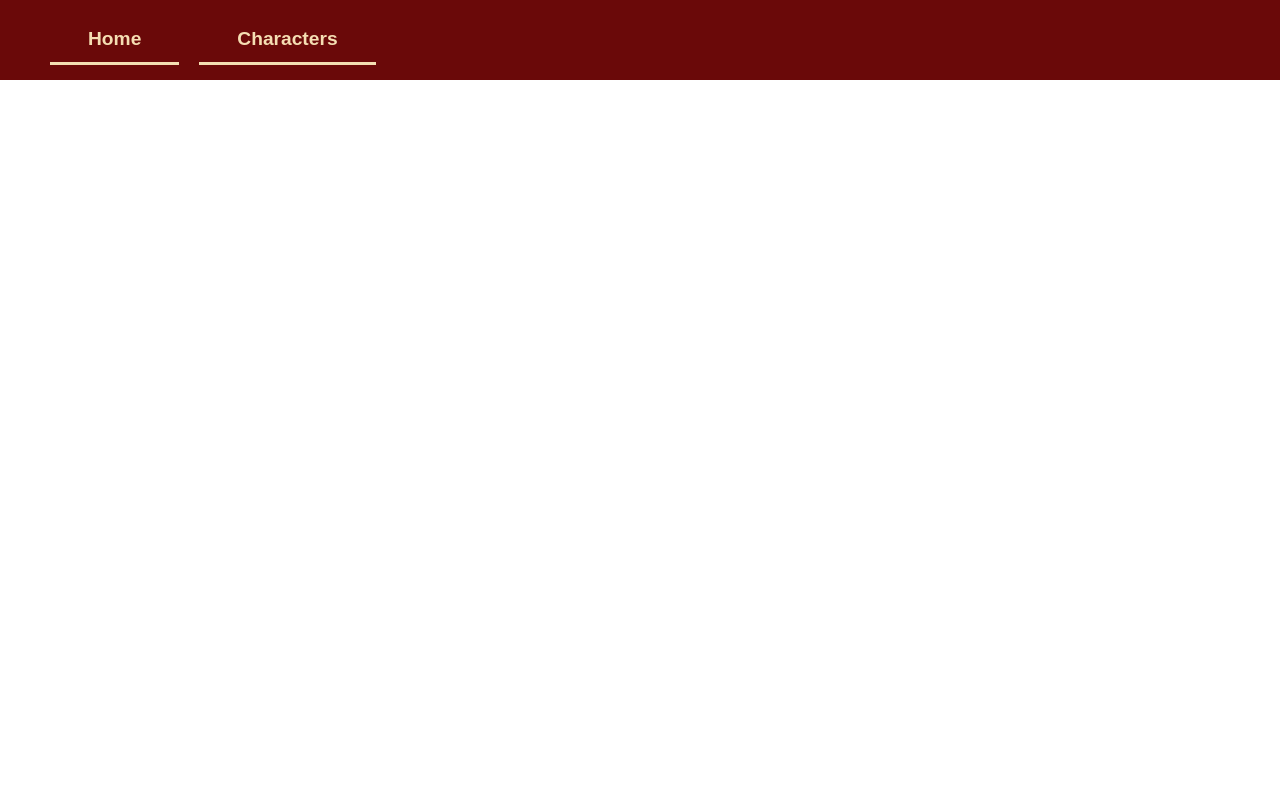
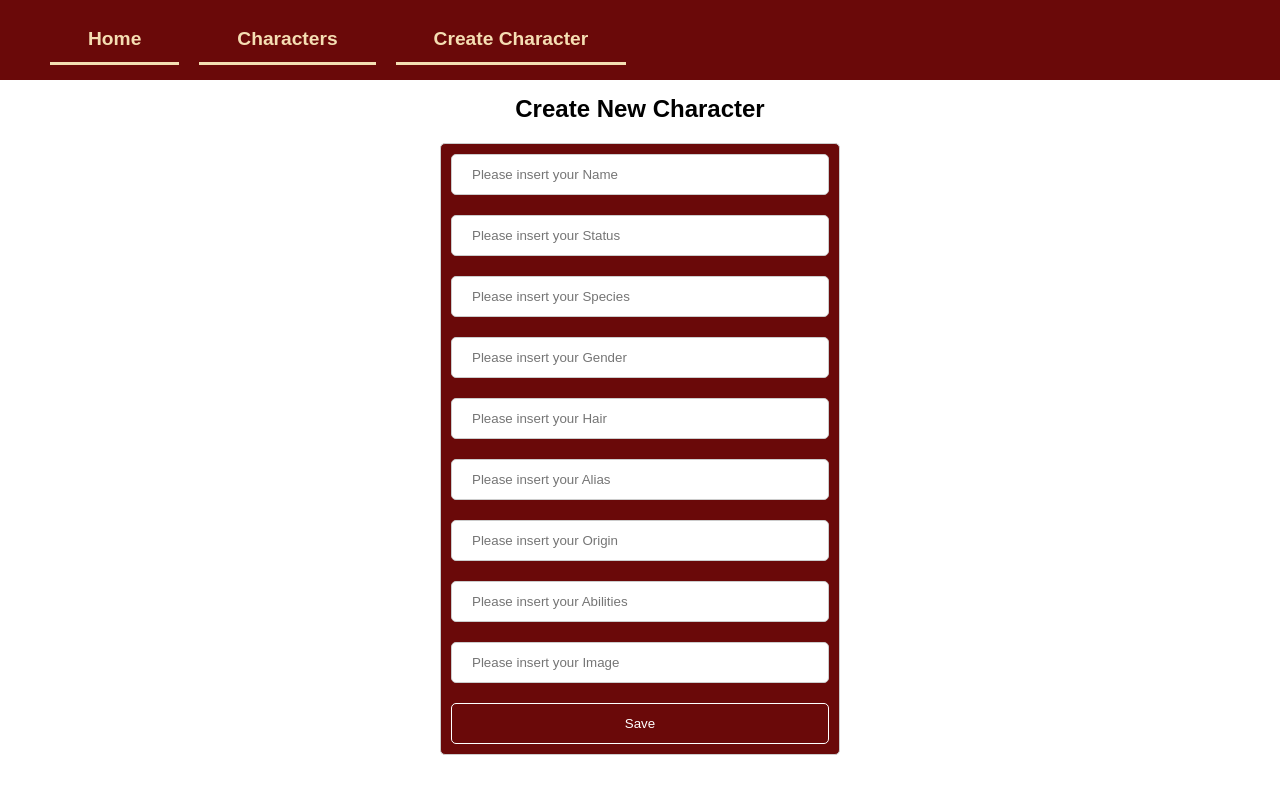
Before and after one commit to annadruzhinina/Space-Heroes, a React (Create React App) app: page /add-character in a window 1280 px wide. Before the commit this address had no page. Shown: the top 794 px of the page. Built offline with nearby package versions, Linux system fonts and the light colour scheme.

Commit message:
Add create new character functional

```diff
--- a/src/App.js
+++ b/src/App.js
@@ -8,6 +8,7 @@ import Home from "./screens/Home.jsx";
 import Characters from "./screens/Characters.jsx";
 import CharacterDetail from "./screens/CharacterDetail.jsx";
 import CharacterEdit from "./screens/CharacterEdit.jsx";
+import CharacterCreate from "./screens/CharacterCreate.jsx";
 
 function App() {
   return (
@@ -19,7 +20,7 @@ function App() {
             <Route path="/" element={<Home />} />
             <Route path="/characters" element={<Characters />} />
             <Route path="/characters/:id" element={<CharacterDetail />} />
-            {/* <Route path="/characters" element={<CharacterCreate />} /> */}
+            <Route path="/add-character" element={<CharacterCreate />} />
             <Route path="/characters/:id/edit" element={<CharacterEdit />} />
           </Routes>
         </Router>
--- a/src/components/Navbar.jsx
+++ b/src/components/Navbar.jsx
@@ -13,6 +13,9 @@ function Navbar() {
         <Link to="/characters" className="nav-links">
           Characters
         </Link>
+        <Link to="/add-character" className="nav-links">
+          Create Character
+        </Link>
       </nav>
     </header>
   );
--- a/src/screens/CharacterCreate.jsx
+++ b/src/screens/CharacterCreate.jsx
@@ -1,7 +1,107 @@
-import React from 'react'
+import { useState } from "react";
+import { useNavigate } from "react-router-dom";
+import { createCharacter } from "../services/characters.js";
 
 export default function CharacterCreate() {
+  const [character, setCharacter] = useState({
+    name: "",
+    status: "",
+    species: "",
+    gender: "",
+    hair: "",
+    alias: [],
+    origin: "",
+    abilities: [],
+    img_url: "",
+  });
+
+  let navigate = useNavigate();
+
+  const handleSubmit = async (e) => {
+    e.preventDefault();
+    await createCharacter(character);
+    navigate(`/characters/${character._id}`, { replace: true });
+  };
+
+  const handleChange = (e) => {
+    const { value, name } = e.target;
+    console.log(name, value);
+
+    setCharacter((prev) => ({
+      ...prev,
+      [name]: value,
+    }));
+  };
+
   return (
-    <div>CharacterCreate</div>
-  )
+    <div>
+      <h2>Create New Character </h2>
+      <form className="create-form" onSubmit={handleSubmit}>
+        <input
+          type="text"
+          placeholder="Please insert your Name"
+          name="name"
+          value={character.name}
+          onChange={handleChange}
+        />
+        <input
+          type="text"
+          placeholder="Please insert your Status"
+          name="status"
+          value={character.status}
+          onChange={handleChange}
+        />
+        <input
+          type="text"
+          placeholder="Please insert your Species"
+          name="species"
+          value={character.species}
+          onChange={handleChange}
+        />
+        <input
+          type="text"
+          placeholder="Please insert your Gender"
+          name="gender"
+          value={character.gender}
+          onChange={handleChange}
+        />
+        <input
+          type="text"
+          placeholder="Please insert your Hair"
+          name="hair"
+          value={character.hair}
+          onChange={handleChange}
+        />
+        <input
+          type="text"
+          placeholder="Please insert your Alias"
+          name="alias"
+          value={character.alias}
+          onChange={handleChange}
+        />
+        <input
+          type="text"
+          placeholder="Please insert your Origin"
+          name="origin"
+          value={character.origin}
+          onChange={handleChange}
+        />
+        <input
+          type="text"
+          placeholder="Please insert your Abilities"
+          name="abilities"
+          value={character.abilities}
+          onChange={handleChange}
+        />
+        <input
+          type="text"
+          placeholder="Please insert your Image"
+          name="img_url"
+          value={character.img_url}
+          onChange={handleChange}
+        />
+        <button type="submit">Save</button>
+      </form>
+    </div>
+  );
 }
```
